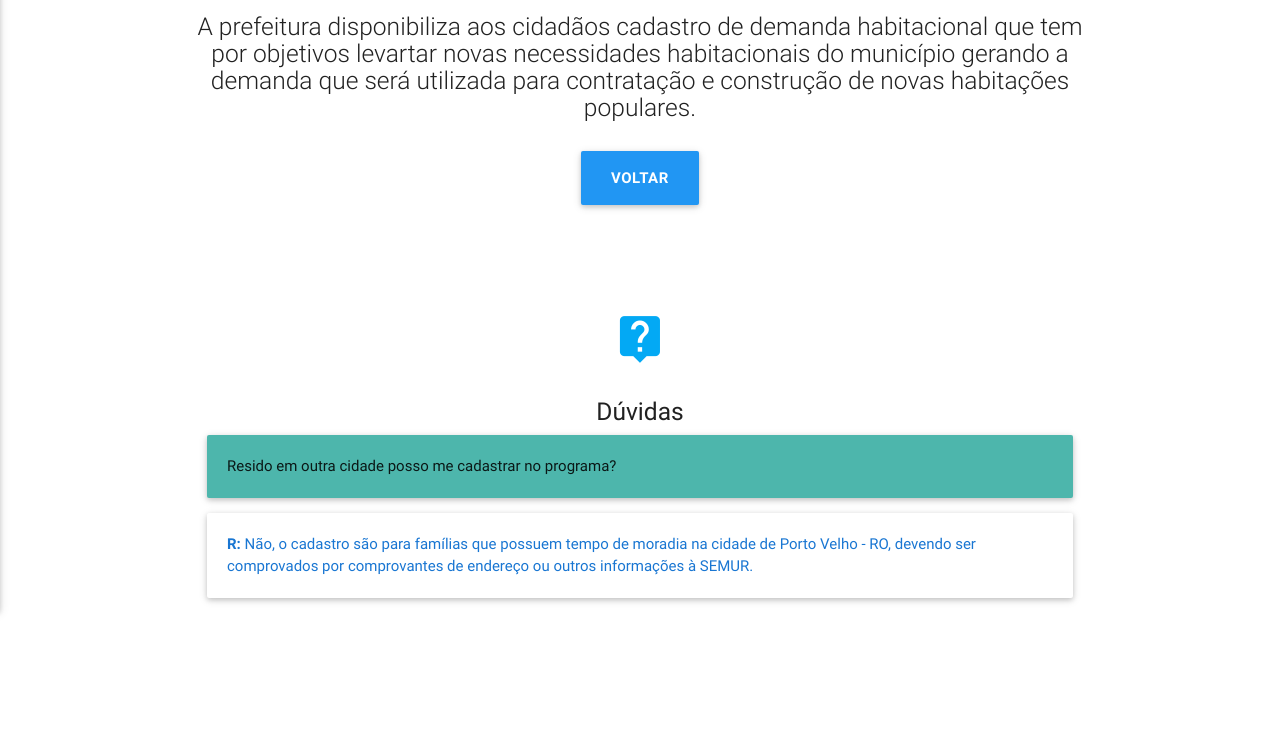
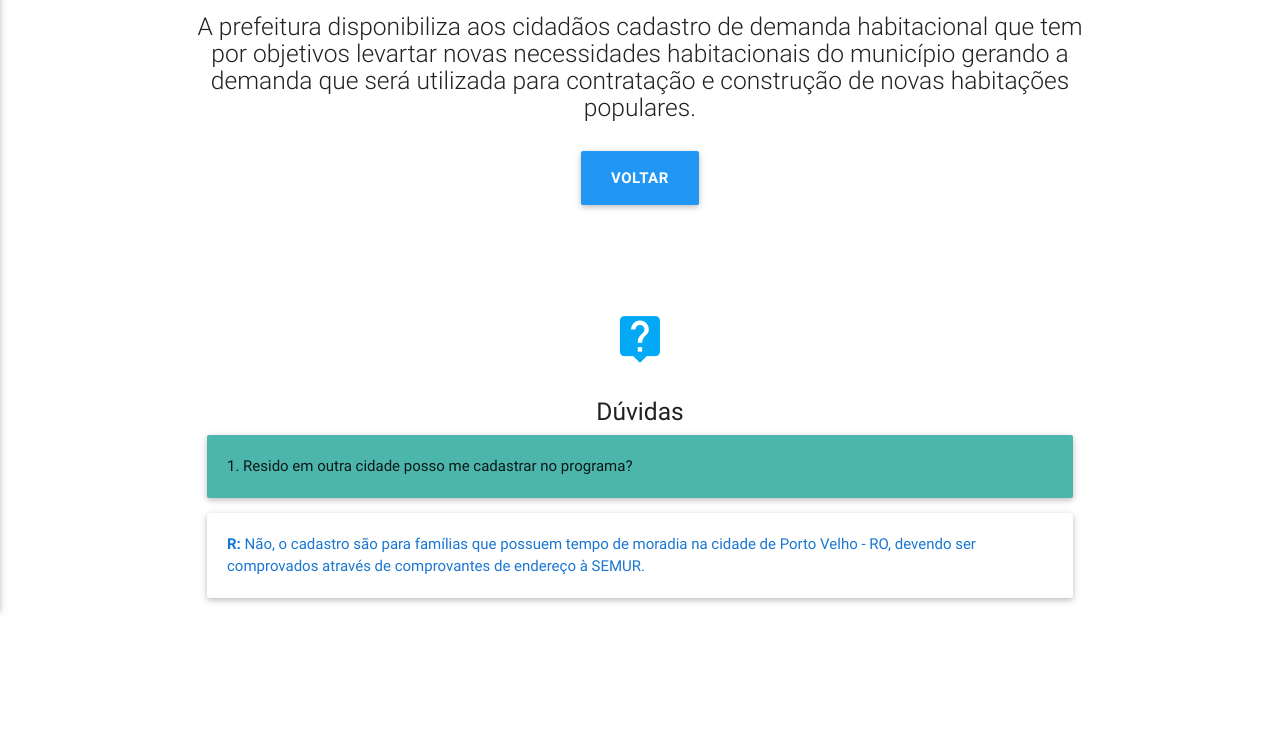
Before and after one commit to jacksonemmerich/habitacao-semur-site, a plain HTML site: page help.html in a window 1280 px wide. Shown: the part 249-989 px from the top of the page. Drawn offline with nearby package versions, Linux system fonts and the light colour scheme.

Commit message:
correções

```diff
--- a/help.html
+++ b/help.html
@@ -51,9 +51,9 @@
             <h5 class="center">Dúvidas</h5>
 
 
-              <div class="card-panel teal lighten-2">Resido em outra cidade posso me cadastrar no programa?</div>
+              <div class="card-panel teal lighten-2">1. Resido em outra cidade posso me cadastrar no programa?</div>
               <div class="card-panel">
-                    <span class="blue-text text-darken-2"><b>R:</b> Não, o cadastro são para famílias que possuem tempo de moradia na cidade de Porto Velho - RO, devendo ser comprovados por comprovantes de endereço ou outros informações à SEMUR.</span>
+                    <span class="blue-text text-darken-2"><b>R:</b> Não, o cadastro são para famílias que possuem tempo de moradia na cidade de Porto Velho - RO, devendo ser comprovados através de comprovantes de endereço à SEMUR.</span>
               </div>
 
           </div>
```
